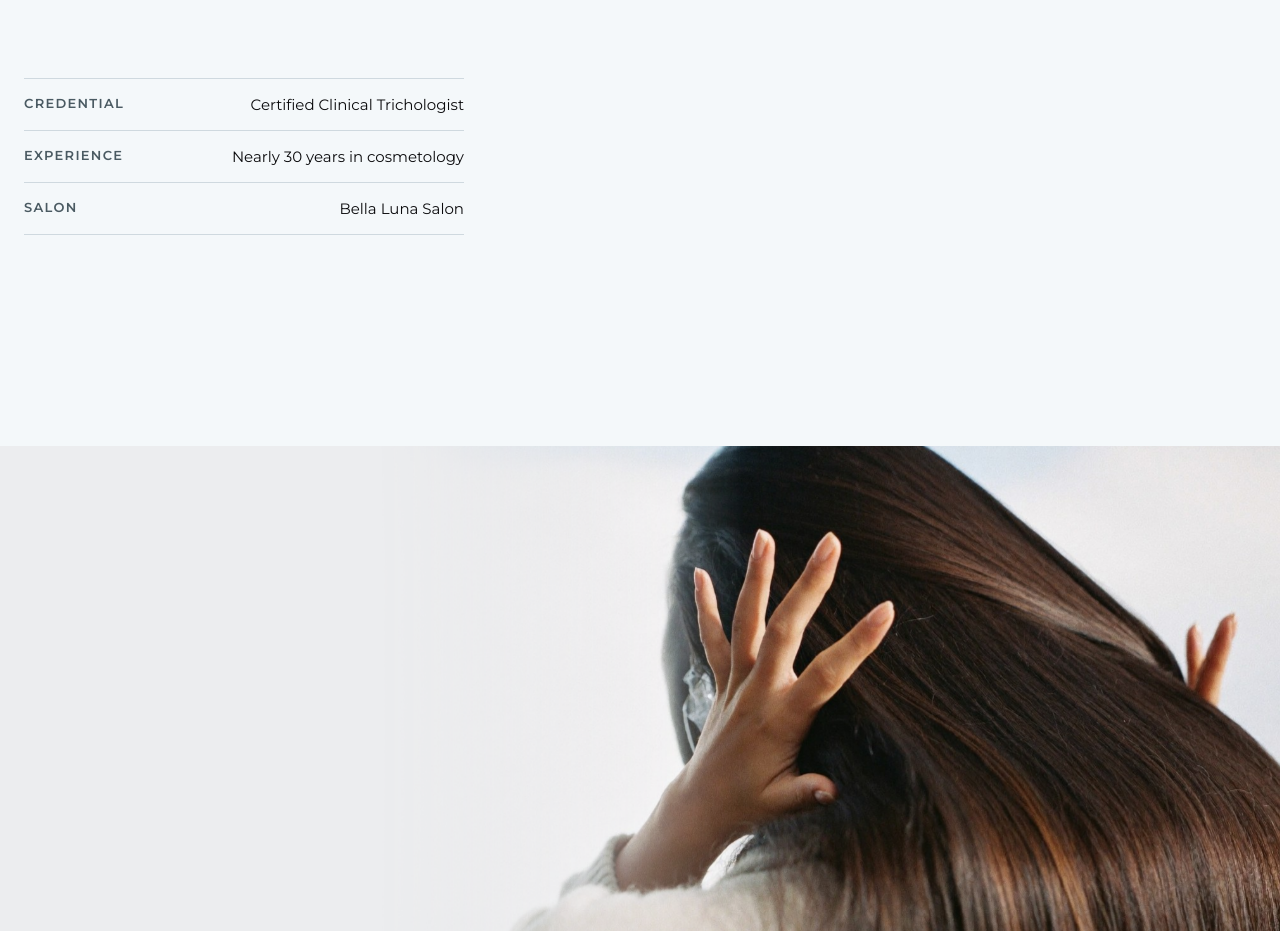
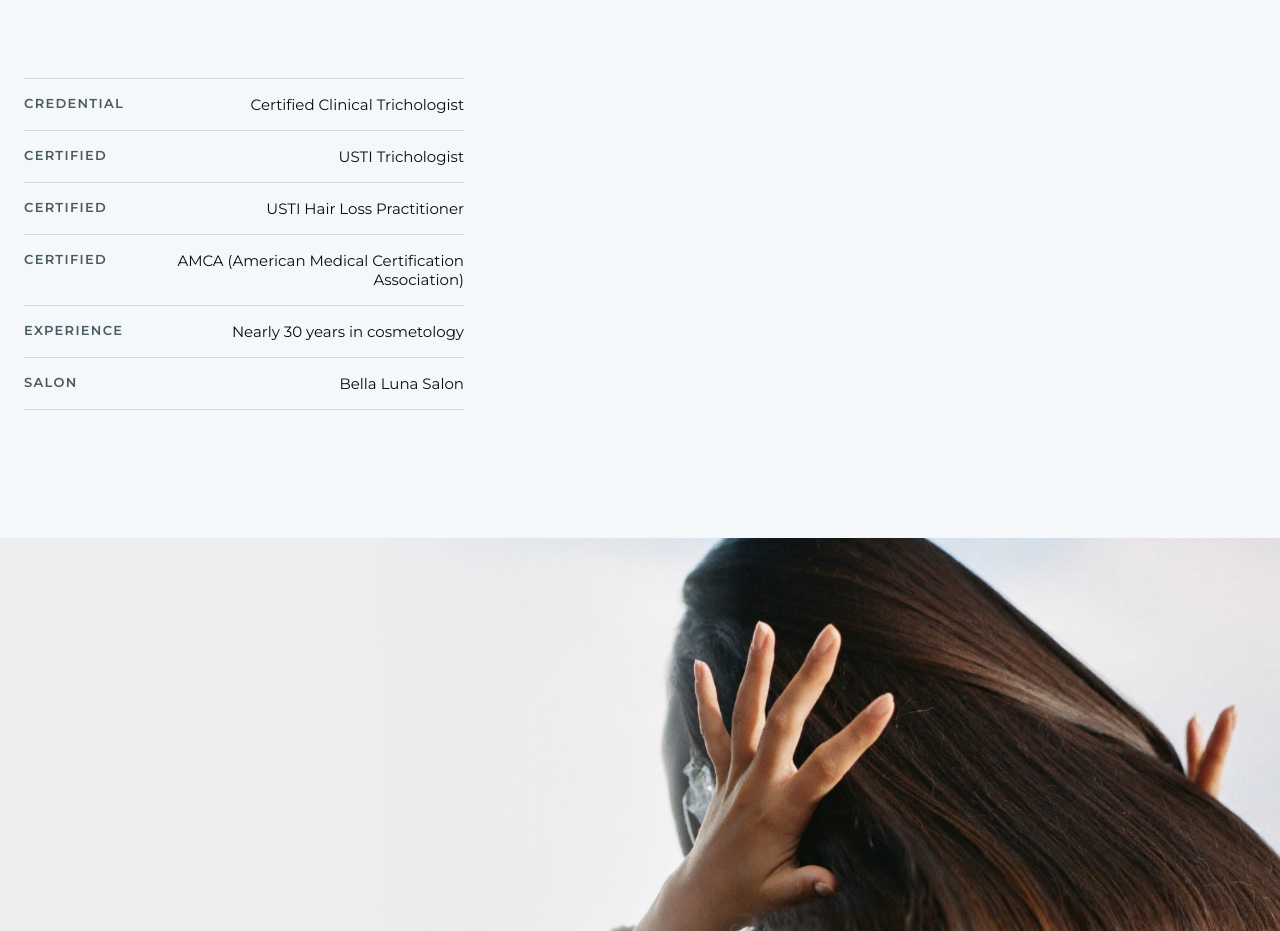
Before and after one commit to USTRICHOLOGY/TinaRiginioWebsite, a plain HTML site: page index.html in a window 1280 px wide. Shown: the part 1760-2691 px from the top of the page. Drawn offline with nearby package versions, Linux system fonts and the light colour scheme.

Commit message:
Add USTI and AMCA credentials; reframe laser session photo
Co-Authored-By: Claude Opus 5.5 <noreply@anthropic.com>
Claude-Session: https://claude.ai/code/session_01HH4vdfN4NekQEfnfkDb5ji

```diff
--- a/index.html
+++ b/index.html
@@ -69,6 +69,9 @@
 </div>
 <div style="display: flex; flex-direction: column; border-top: 1px solid #CFD9DF">
 <div style="display: flex; justify-content: space-between; gap: 16px; padding: 16px 0; border-bottom: 1px solid #CFD9DF"><span style="font-family: 'Montserrat', sans-serif; font-size: 13px; font-weight: 600; letter-spacing: 0.1em; color: #4A5A62">CREDENTIAL</span><span style="font-size: 15px; text-align: right">Certified Clinical Trichologist</span></div>
+<div style="display: flex; justify-content: space-between; gap: 16px; padding: 16px 0; border-bottom: 1px solid #CFD9DF"><span style="font-family: 'Montserrat', sans-serif; font-size: 13px; font-weight: 600; letter-spacing: 0.1em; color: #4A5A62">CERTIFIED</span><span style="font-size: 15px; text-align: right">USTI Trichologist</span></div>
+<div style="display: flex; justify-content: space-between; gap: 16px; padding: 16px 0; border-bottom: 1px solid #CFD9DF"><span style="font-family: 'Montserrat', sans-serif; font-size: 13px; font-weight: 600; letter-spacing: 0.1em; color: #4A5A62">CERTIFIED</span><span style="font-size: 15px; text-align: right">USTI Hair Loss Practitioner</span></div>
+<div style="display: flex; justify-content: space-between; gap: 16px; padding: 16px 0; border-bottom: 1px solid #CFD9DF"><span style="font-family: 'Montserrat', sans-serif; font-size: 13px; font-weight: 600; letter-spacing: 0.1em; color: #4A5A62">CERTIFIED</span><span style="font-size: 15px; text-align: right">AMCA (American Medical Certification Association)</span></div>
 <div style="display: flex; justify-content: space-between; gap: 16px; padding: 16px 0; border-bottom: 1px solid #CFD9DF"><span style="font-family: 'Montserrat', sans-serif; font-size: 13px; font-weight: 600; letter-spacing: 0.1em; color: #4A5A62">EXPERIENCE</span><span style="font-size: 15px; text-align: right">Nearly 30 years in cosmetology</span></div>
 <div style="display: flex; justify-content: space-between; gap: 16px; padding: 16px 0; border-bottom: 1px solid #CFD9DF"><span style="font-family: 'Montserrat', sans-serif; font-size: 13px; font-weight: 600; letter-spacing: 0.1em; color: #4A5A62">SALON</span><span style="font-size: 15px; text-align: right">Bella Luna Salon</span></div>
 </div>
@@ -192,7 +195,7 @@
 </figure>
 <figure class="rv stagger-3" style="margin: 0; display: flex; flex-direction: column; gap: 14px">
 <div style="aspect-ratio: 4 / 5; border-radius: 6px; overflow: clip; background: #E6ECEF">
-<img class="rv-zoom" src="assets/laser-session.jpg" alt="Tina adjusting the laser canopy during a client's session" loading="lazy" style="width: 100%; height: 100%; object-fit: cover; display: block">
+<img class="rv-zoom" src="assets/laser-session.jpg" alt="Tina adjusting the full-coverage laser over a seated client during a session" loading="lazy" style="width: 100%; height: 100%; object-fit: cover; display: block">
 </div>
 <figcaption style="font-family: 'Montserrat', sans-serif; font-size: 13px; font-weight: 600; letter-spacing: 0.1em; color: #4A5A62">LASER SESSION</figcaption>
 </figure>
```
Also changed, not shown: assets/laser-session.jpg.
